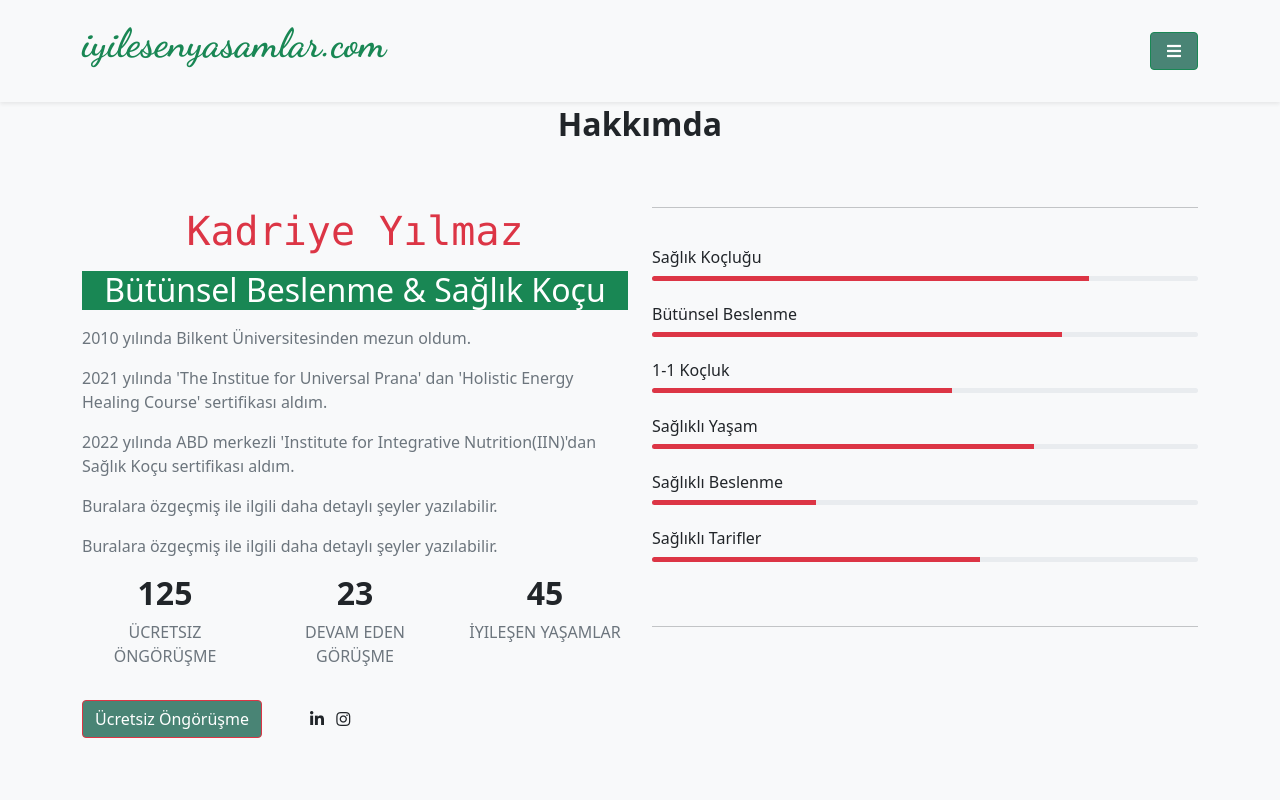
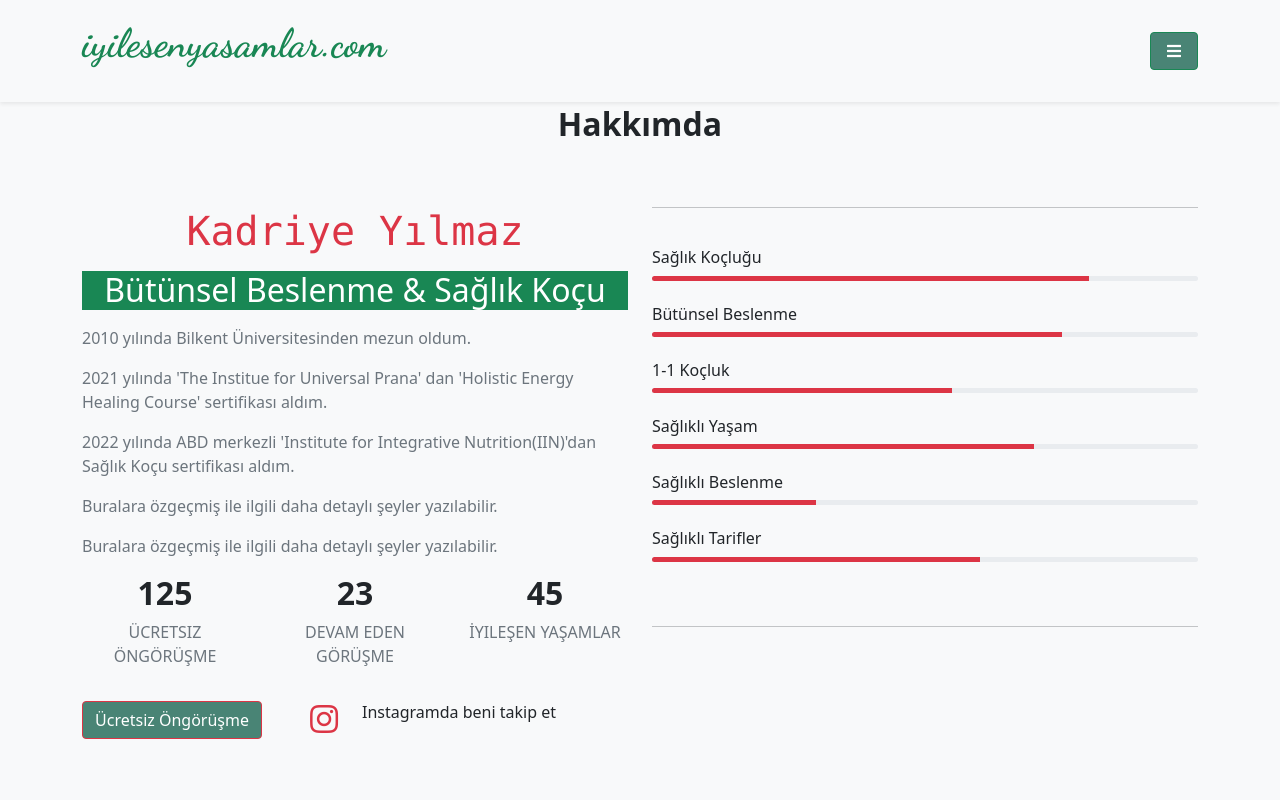
Before and after one commit to ByMaglite/iyilesen_yasamlar, a plain HTML site: page about.html in a window 1280 px wide. Shown: the top 800 px of the page. Drawn offline with nearby package versions, Linux system fonts and the light colour scheme.

Commit message:
updated v8

```diff
--- a/about.html
+++ b/about.html
@@ -89,12 +89,13 @@
           </div>
           <div class="row">
             <div class="col-lg-12 d-flex align-items-center">
-              <a href="#" class="btn btn-danger me-5">Ücretsiz Öngörüşme</a>
+              <a href="mailto:iyilesenyasamlar@gmail.com" class="btn btn-danger me-5">Ücretsiz Öngörüşme</a>
               <div class="social-links">
-                <a class="text-dark me-2"  target="_blank" href="#"><i
-                    class="fab fa-linkedin-in"></i></a>
-                <a class="text-dark me-2"  target="_blank" href="https://www.instagram.com/iyilesenyasamlar/"><i class="fab fa-instagram"></i></a>
+               <a class="text-dark me-4"  target="_blank" href="https://www.instagram.com/iyilesenyasamlar/"><i class="fab fa-instagram fs-2 text-danger"></i></a>
               </div>
+              <div class="social-links">
+                <p>Instagramda beni takip et </p>
+               </div>
             </div>
           </div>
         </div>
```
